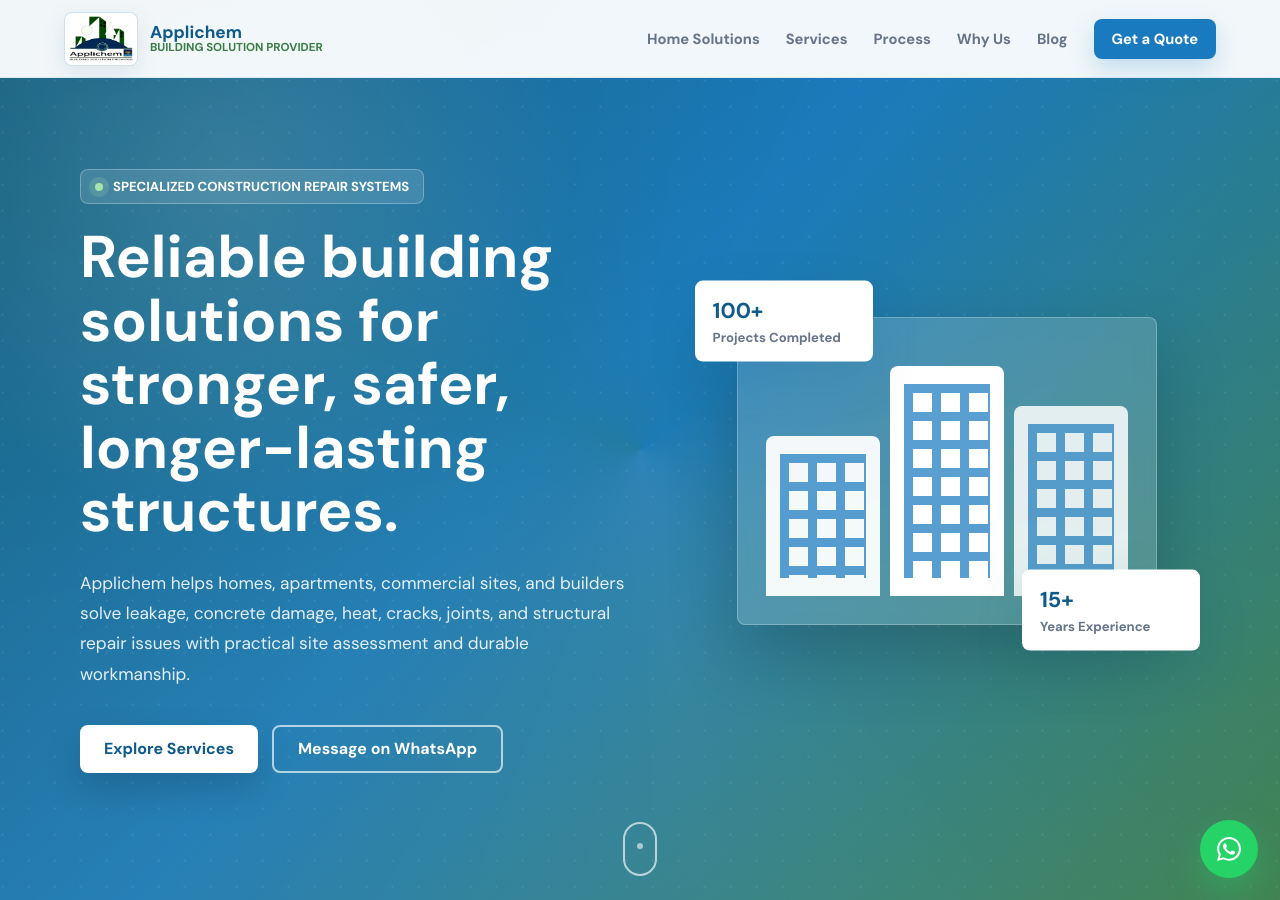
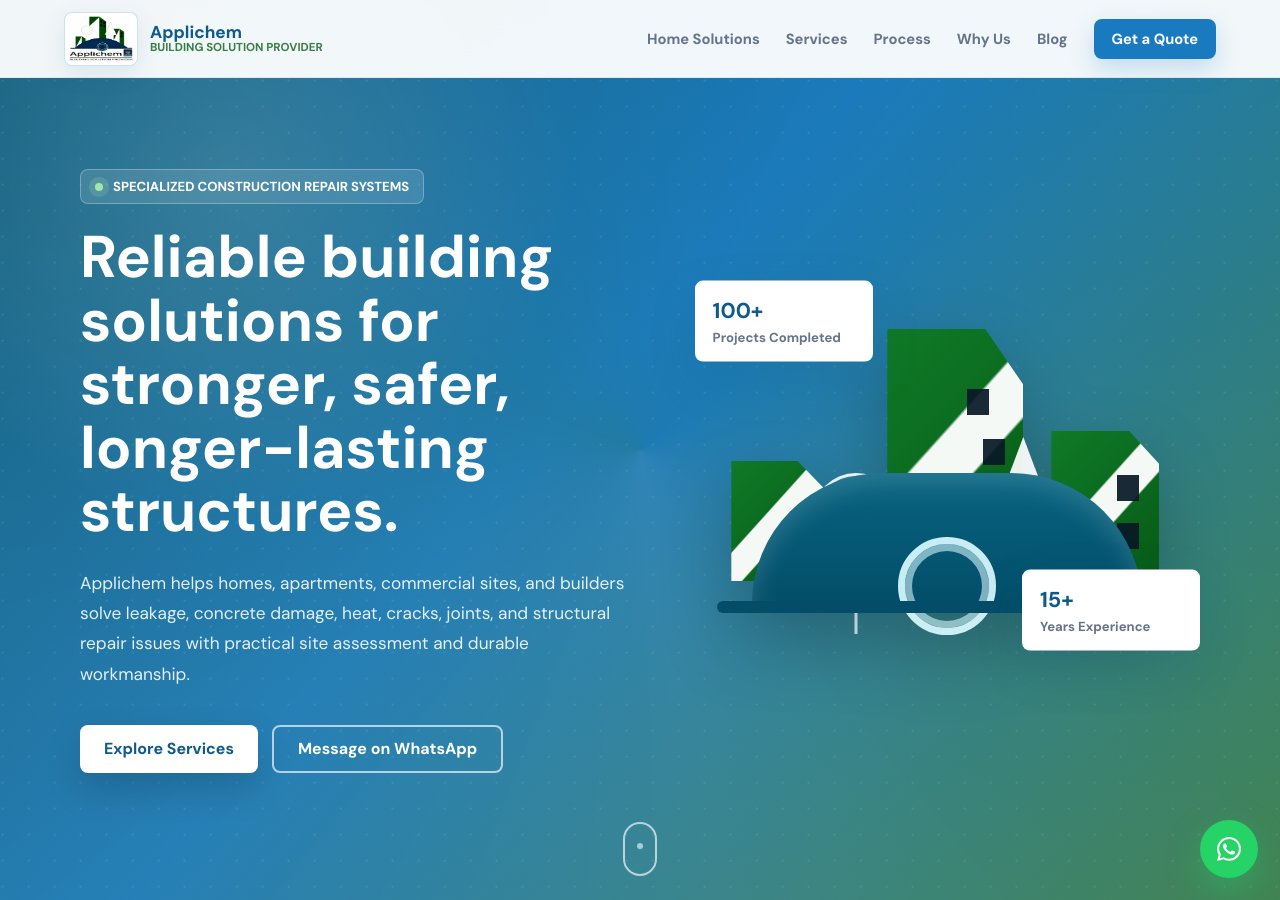
Before and after one commit to FahadHassan315/Applichem, a Jekyll site: the page built from index.html, in a window 1280 px wide and 900 px high. Built offline with Jekyll 4.4.1, drawn with Linux system fonts in a browser that asks for light colours.

Commit message:
Use logo-style hero building mark

```diff
--- a/index.html
+++ b/index.html
@@ -262,43 +262,126 @@ layout: null
       animation: fadeUp 0.9s 0.25s ease both;
     }
 
-    .hero-panel {
-      width: min(420px, 100%);
-      padding: 28px;
-      border: 1px solid rgba(255, 255, 255, 0.26);
-      border-radius: 8px;
-      background: rgba(255, 255, 255, 0.16);
-      box-shadow: 0 30px 70px rgba(0, 0, 0, 0.2);
-      backdrop-filter: blur(10px);
+    .brand-scene {
+      position: relative;
+      width: min(460px, 100%);
+      height: 360px;
+      filter: drop-shadow(0 28px 34px rgba(0, 0, 0, 0.22));
     }
 
-    .hero-panel-grid {
-      display: grid;
-      grid-template-columns: repeat(3, 1fr);
-      gap: 10px;
-      height: 250px;
-      align-items: end;
+    .scene-building {
+      position: absolute;
+      bottom: 70px;
+      background: linear-gradient(135deg, #0f7a27 0%, #075a16 100%);
+      clip-path: polygon(0 0, 72% 0, 100% 22%, 100% 100%, 0 100%);
     }
 
-    .tower {
-      position: relative;
-      border-radius: 8px 8px 0 0;
-      background: rgba(255, 255, 255, 0.94);
-      overflow: hidden;
+    .scene-building::after {
+      content: "";
+      position: absolute;
+      inset: 0;
+      background: linear-gradient(132deg, transparent 0 41%, rgba(255,255,255,0.96) 42% 59%, transparent 60%);
     }
 
-    .tower::before {
+    .scene-building.left {
+      left: 14px;
+      width: 92px;
+      height: 120px;
+    }
+
+    .scene-building.center {
+      left: 170px;
+      width: 136px;
+      height: 252px;
+    }
+
+    .scene-building.right {
+      right: 18px;
+      width: 108px;
+      height: 150px;
+    }
+
+    .scene-window {
+      position: absolute;
+      z-index: 1;
+      width: 22px;
+      height: 26px;
+      background: #071827;
+      opacity: 0.92;
+    }
+
+    .scene-building.center .scene-window:nth-child(1) { top: 60px; right: 34px; }
+    .scene-building.center .scene-window:nth-child(2) { top: 110px; right: 18px; }
+    .scene-building.right .scene-window:nth-child(1) { top: 44px; right: 20px; }
+    .scene-building.right .scene-window:nth-child(2) { top: 92px; right: 20px; }
+
+    .scene-tree {
+      position: absolute;
+      bottom: 92px;
+    }
+
+    .scene-tree.round {
+      left: 96px;
+      width: 86px;
+      height: 86px;
+      border: 3px solid rgba(255, 255, 255, 0.88);
+      border-radius: 50%;
+      background: rgba(255, 255, 255, 0.08);
+    }
+
+    .scene-tree.triangle {
+      right: 108px;
+      width: 92px;
+      height: 122px;
+      background: rgba(255, 255, 255, 0.92);
+      clip-path: polygon(50% 0, 100% 100%, 0 100%);
+    }
+
+    .scene-tree::after {
       content: "";
       position: absolute;
-      inset: 18px 14px;
-      background-image: linear-gradient(90deg, var(--blue) 9px, transparent 9px), linear-gradient(var(--blue) 9px, transparent 9px);
-      background-size: 28px 28px;
-      opacity: 0.72;
+      left: 50%;
+      bottom: -78px;
+      width: 3px;
+      height: 78px;
+      transform: translateX(-50%);
+      background: rgba(255, 255, 255, 0.68);
     }
 
-    .tower:nth-child(1) { height: 64%; }
-    .tower:nth-child(2) { height: 92%; background: white; }
-    .tower:nth-child(3) { height: 76%; opacity: 0.9; }
+    .scene-dome {
+      position: absolute;
+      left: 50%;
+      bottom: 42px;
+      width: 390px;
+      height: 136px;
+      transform: translateX(-50%);
+      border-radius: 200px 200px 8px 8px;
+      background: linear-gradient(180deg, #076481 0%, #034d68 100%);
+      box-shadow: inset 0 12px 24px rgba(255, 255, 255, 0.14);
+    }
+
+    .scene-dome::after {
+      content: "";
+      position: absolute;
+      left: 50%;
+      bottom: -26px;
+      width: 98px;
+      height: 98px;
+      transform: translateX(-50%);
+      border-radius: 50%;
+      border: 7px solid rgba(218, 250, 255, 0.92);
+      box-shadow: inset 0 0 0 7px rgba(218, 250, 255, 0.58);
+    }
+
+    .scene-base {
+      position: absolute;
+      left: 0;
+      right: 0;
+      bottom: 38px;
+      height: 12px;
+      border-radius: 8px;
+      background: #034d68;
+    }
 
     .floating-proof {
       position: absolute;
@@ -978,12 +1061,20 @@ layout: null
       </div>
 
       <div class="hero-visual" aria-hidden="true">
-        <div class="hero-panel">
-          <div class="hero-panel-grid">
-            <div class="tower"></div>
-            <div class="tower"></div>
-            <div class="tower"></div>
+        <div class="brand-scene">
+          <div class="scene-building left"></div>
+          <div class="scene-building center">
+            <span class="scene-window"></span>
+            <span class="scene-window"></span>
           </div>
+          <div class="scene-building right">
+            <span class="scene-window"></span>
+            <span class="scene-window"></span>
+          </div>
+          <div class="scene-tree round"></div>
+          <div class="scene-tree triangle"></div>
+          <div class="scene-dome"></div>
+          <div class="scene-base"></div>
         </div>
         <div class="floating-proof proof-projects">
           <strong>100+</strong>
```
